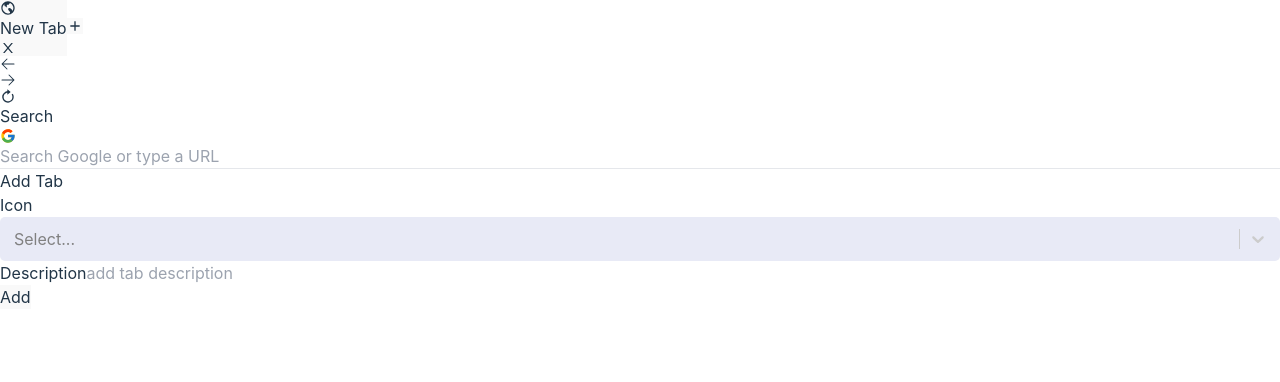
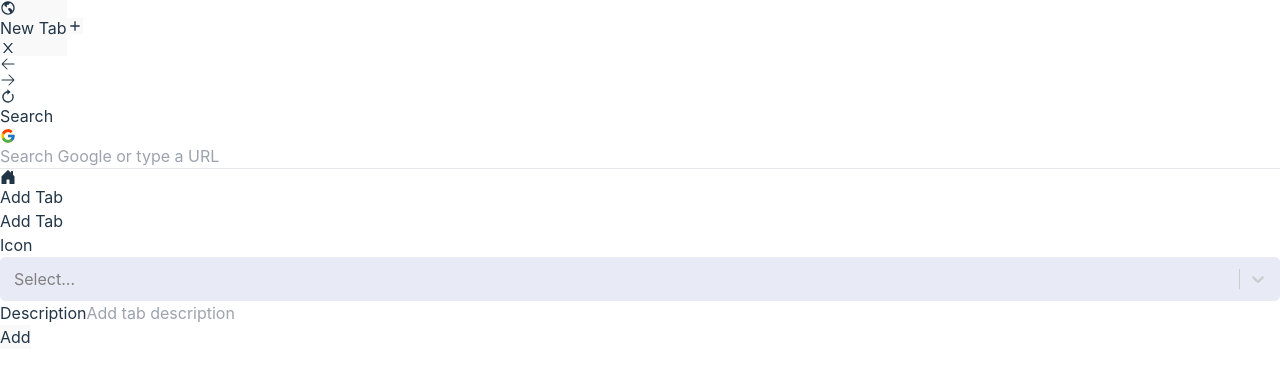
Before and after one commit to UroojMurtaz/Chrome-Clone, a React (Vite) app: page /add-tab in a window 1280 px wide. Shown: the top 382 px of the page. Built offline with nearby package versions, Linux system fonts and the light colour scheme.

Commit message:
validations+Notification

```diff
--- a/package.json
+++ b/package.json
@@ -16,7 +16,8 @@
     "react-dom": "^18.2.0",
     "react-icons": "^4.10.1",
     "react-router-dom": "^6.14.2",
-    "react-select": "^5.7.4"
+    "react-select": "^5.7.4",
+    "react-toastify": "^9.1.3"
   },
   "devDependencies": {
     "@types/react": "^18.2.15",
--- a/src/App.tsx
+++ b/src/App.tsx
@@ -6,21 +6,21 @@ import Page1 from "./Pages/Page1/Page1";
 import FAQs from "./Pages/FAQsPage";
 import MyContext from "./context/TabContext";
 import { RiEarthLine } from "react-icons/ri";
-
+import { ToastContainer } from "react-toastify";
 
 interface Tab {
   icon: React.ElementType;
   description: string;
-  id:number
+  id: number;
 }
 
 function App() {
   const [tabValue, setTabValue] = useState<Tab[]>([
-    { icon: RiEarthLine, description: "New Tab", id:1 },
+    { icon: RiEarthLine, description: "New Tab", id: 1 },
   ]);
 
   return (
-    <MyContext.Provider value={{ tabValue , setTabValue }}>
+    <MyContext.Provider value={{ tabValue, setTabValue }}>
       <Routes>
         <Route path="/" element={<General />}>
           <Route path="/" element={<Home />} />
@@ -28,6 +28,7 @@ function App() {
           <Route path="/faqs" element={<FAQs />} />
         </Route>
       </Routes>
+      <ToastContainer />
     </MyContext.Provider>
   );
 }
--- /dev/null
+++ b/src/Components/HeaderTitle.tsx
@@ -0,0 +1,21 @@
+import React from "react";
+import { BsFillHouseDoorFill } from "react-icons/bs";
+import { useNavigate } from "react-router-dom";
+
+interface Props {
+    title: string;
+}
+
+const HeaderTitle: React.FC<Props> = ({title}) => {
+  const navigate=useNavigate();
+  return (
+    <div className=" text-center ">
+      <div className="flex justify-start items-center p-2">
+        <BsFillHouseDoorFill className="text-white text-3xl mr-2" onClick={()=>navigate("/")} />
+        <h1 className="ml-auto mr-auto text-3xl font-bold text-white">{title}</h1>
+      </div>
+    </div>
+  );
+};
+
+export default HeaderTitle;
--- a/src/Components/Questions.tsx
+++ b/src/Components/Questions.tsx
@@ -20,9 +20,8 @@ const Question: React.FC<QuestionProps> = ({ question, onSelect }) => {
     setExpanded(!expanded);
   };
 
-  console.log("question", question);
   return (
-    <div className="border rounded shadow-md p-4 mb-4">
+    <div className="border rounded shadow-md p-4 mb-4 ">
       <div
         onClick={handleSelect}
         className="cursor-pointer flex items-center justify-between text-lg font-semibold mb-2"
--- a/src/Components/TabForm.tsx
+++ b/src/Components/TabForm.tsx
@@ -2,6 +2,9 @@ import React, { useState, useContext } from "react";
 import Select, { OptionProps } from "react-select";
 import MyContext from "../context/TabContext";
 import icons from "../Data/iconsData";
+import HeaderTitle from "./HeaderTitle";
+import { toast } from "react-toastify";
+import "react-toastify/dist/ReactToastify.css";
 
 interface Icon {
   value: React.ElementType;
@@ -12,18 +15,42 @@ interface Icon {
 const TabForm: React.FC = () => {
   const [selectedIcon, setSelectedIcon] = useState<Icon | null>(null);
   const [description, setDescription] = useState<string>("");
+  const [formErrors, setFormErrors] = useState<{
+    icon: string;
+    description: string;
+  }>({ icon: "", description: "" });
   const context = useContext(MyContext);
-  console.log(context?.tabValue)
+
+  const validateForm = () => {
+    const errors = { icon: "", description: "" };
+
+    if (!selectedIcon) {
+      errors.icon = "Please select an icon";
+    }
+
+    if (!description) {
+      errors.description = "Please provide a description";
+    }
+
+    setFormErrors(errors);
+    return Object.values(errors).every((error) => error === "");
+  };
 
   const addTab = (e: React.FormEvent) => {
     e.preventDefault();
-    if (selectedIcon && context) {
+    if (validateForm() && selectedIcon && context) {
       const obj = {
         icon: selectedIcon.value,
         description: description,
         id: context.tabValue.length + 1,
       };
       context.setTabValue([...context.tabValue, obj]);
+      toast.success("Tab Added Successfully", {
+        position: "top-center",
+        closeOnClick: true,
+      });
+      setSelectedIcon(null);
+      setDescription("");
     }
   };
 
@@ -38,8 +65,9 @@ const TabForm: React.FC = () => {
   );
 
   return (
-    <div className="h-screen bg-gradient-to-br from-blue-300 to-indigo-600 flex justify-center items-center w-full">
-      <form>
+    <div className="h-screen bg-gradient-to-br from-blue-300 to-indigo-600  w-full p-10">
+      <HeaderTitle title="Add Tab" />
+      <form className="flex justify-center items-center m-10">
         <div className="bg-white px-10 py-8 rounded-xl w-screen shadow-md max-w-sm">
           <div className="space-y-4">
             <h1 className="text-center text-2xl font-semibold text-gray-600">
@@ -69,6 +97,9 @@ const TabForm: React.FC = () => {
                   components={{ Option }}
                 />
               </div>
+              <div className="text-red-500">
+                {formErrors.icon && <p>{formErrors.icon}</p>}
+              </div>
             </div>
             <div>
               <label className="block mb-1 text-gray-600 font-semibold">
@@ -76,12 +107,17 @@ const TabForm: React.FC = () => {
               </label>
               <input
                 type="text"
+                value={description}
                 className="bg-indigo-50 px-4 py-2 outline-none rounded-md w-full"
-                placeholder="add tab description"
+                placeholder="Add tab description"
                 onChange={(e) => setDescription(e.target.value)}
               />
+              <div className="text-red-500">
+                {formErrors.description && <p>{formErrors.description}</p>}
+              </div>
             </div>
           </div>
+
           <button
             onClick={addTab}
             className="mt-4 w-full bg-gradient-to-tr from-blue-600 to-indigo-600 text-indigo-100 py-2 rounded-md text-lg tracking-wide"
--- a/src/Pages/FAQsPage/index.tsx
+++ b/src/Pages/FAQsPage/index.tsx
@@ -1,6 +1,7 @@
 import React, { useState } from "react";
 import QuesData from "../../Data/quesData";
 import Question from "../../Components/Questions";
+import HeaderTitle from "../../Components/HeaderTitle";
 
 const Index: React.FC = () => {
   const [selectedQuestion, setSelectedQuestion] = useState<unknown | null>(
@@ -9,11 +10,9 @@ const Index: React.FC = () => {
   console.log(selectedQuestion);
 
   return (
-    <div className="bg-gray-100 min-h-screen py-8">
-      <div className="container mx-auto p-8">
-        <h1 className="text-3xl font-bold mb-8 text-gray-800">
-          Dynamic Questionnaire
-        </h1>
+    <div className="bg-gradient-to-br from-blue-300 to-indigo-600 min-h-screen p-10">
+      <HeaderTitle title="Questionaries FAQs" />
+      <div className="container mx-auto p-8 bg-white px-10 py-8 rounded-xl w-screen shadow-md mt-5 ">
         {QuesData.map((question) => (
           <Question
             key={question.id}
--- a/src/Pages/HomePage/Home.tsx
+++ b/src/Pages/HomePage/Home.tsx
@@ -3,13 +3,14 @@ import GoogleLogo from "../../assets/Images/google.png";
 const Home = () => {
   const navigate = useNavigate();
   return (
-    <div className="min-h-screen flex flex-col justify-center items-center bg-gradient-to-r from-blue-400 to-blue-700">
+    <div className="min-h-screen flex flex-col justify-center items-center bg-gradient-to-br from-blue-300 to-indigo-600 min-h-screen p-10">
       <img
         src={GoogleLogo}
         alt="Google Image"
         className="w-48 h-48 bg-white rounded-full shadow-md mb-8 border-4 border-white"
       />
-
+      <h1 className="text-white text-4xl font-bold mb-8">Google Chrome SEDS</h1>
+      <div className=" ">
         <button
           onClick={() => navigate("/add-tab")}
           className="bg-blue-500 hover:bg-blue-600 text-white font-semibold py-3 px-6 rounded-md mb-2 focus:outline-none focus:ring focus:ring-blue-300"
@@ -18,9 +19,11 @@ const Home = () => {
         </button>
         <button
           onClick={() => navigate("/faqs")}
-      className="bg-green-500 hover:bg-green-600 text-white font-semibold py-3 px-6 rounded-md focus:outline-none focus:ring focus:ring-green-300">
+          className="bg-green-500 hover:bg-green-600 text-white font-semibold py-3 px-6 rounded-md focus:outline-none focus:ring focus:ring-green-300 ml-10"
+        >
           FAQs
         </button>
+      </div>
     </div>
   );
 };
```
Also changed, not shown: 1 other file (tests, documents, lock files or other folders). Lines whose indentation alone changed are shown as unchanged.
